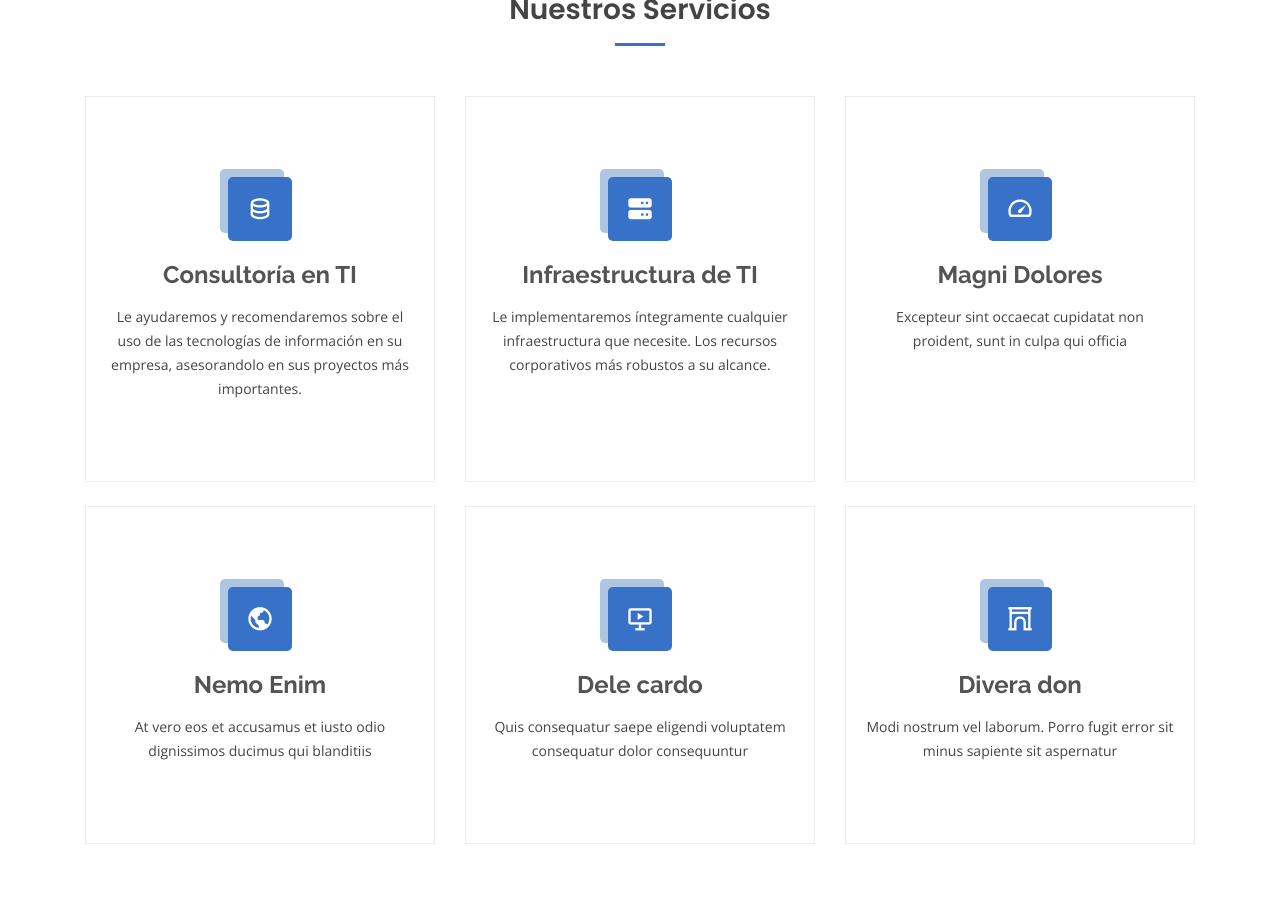
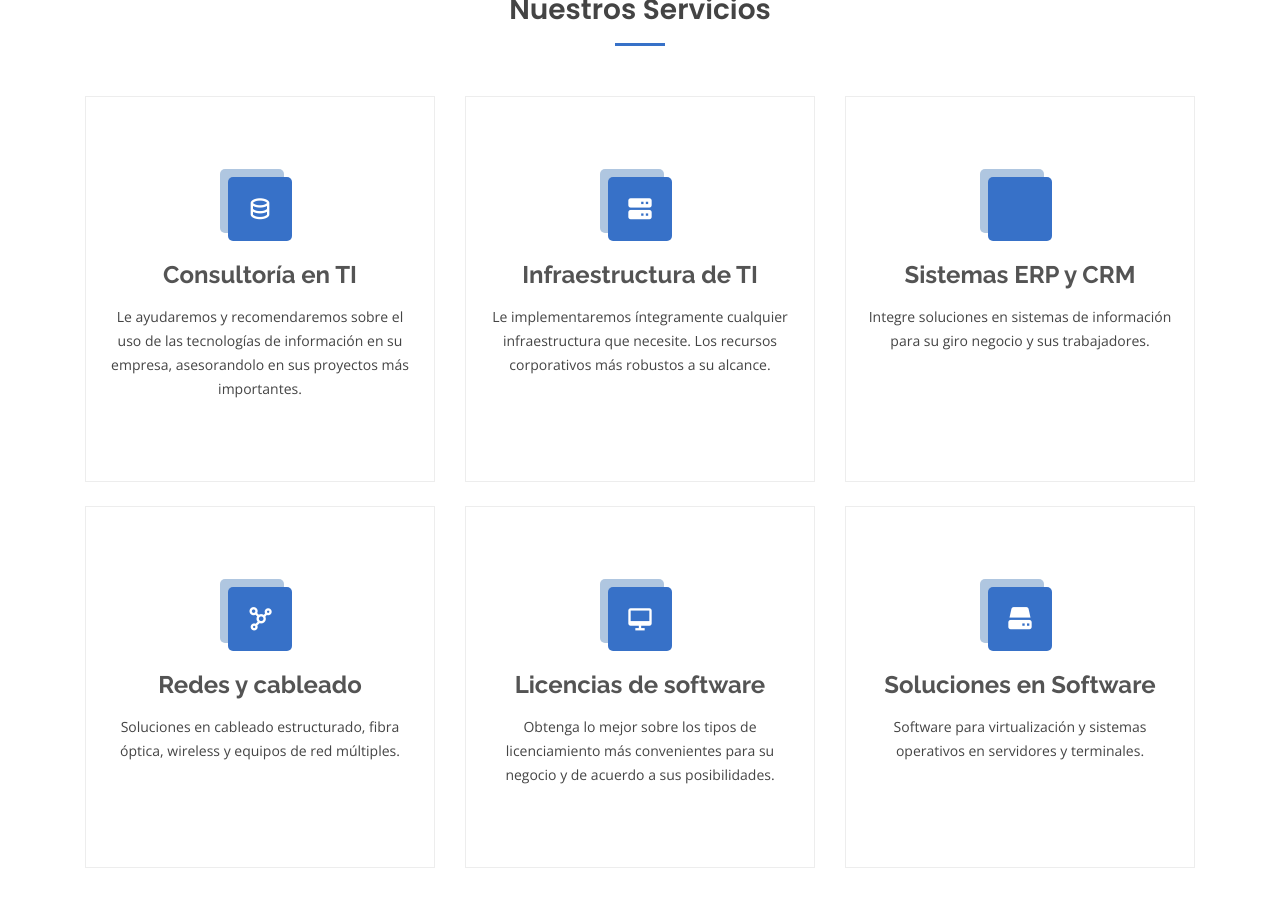
Before and after one commit to tnetworkperu/tnetworkperu.github.io, a Jekyll site: the page built from index.markdown, in a window 1280 px wide and 900 px high, scrolled down 1546 px. Built offline with Jekyll 4.4.1, drawn with Linux system fonts in a browser that asks for light colours; some of the changed text lies outside the part shown.

Commit message:
Modificando informacioN

```diff
--- a/_includes/featured.html
+++ b/_includes/featured.html
@@ -3,23 +3,23 @@
   <div class="row">
     <div class="col-lg-4">
       <div class="icon-box">
-        <i class="icofont-computer"></i>
-        <h3><a href="">Lorem Ipsum</a></h3>
-        <p>Voluptatum deleniti atque corrupti quos dolores et quas molestias excepturi sint occaecati cupiditate non provident</p>
+        <i class="icofont-bullseye"></i>
+        <h3><a href="">Bienvenido</a></h3>
+        <p>En TNetwork Perú trabajamos con las marcas más reconocidas del mercado en tecnologías de información.</p>
       </div>
     </div>
     <div class="col-lg-4 mt-4 mt-lg-0">
       <div class="icon-box">
-        <i class="icofont-image"></i>
-        <h3><a href="">Dolor Sitema</a></h3>
-        <p>Minim veniam, quis nostrud exercitation ullamco laboris nisi ut aliquip ex ea commodo consequat tarad limino ata</p>
+        <i class="icofont-people"></i>
+        <h3><a href="">Nuestro Equipo</a></h3>
+        <p>Contamos con personal ampliamente capacitado y certificado con extensa experiencia en el rubro.</p>
       </div>
     </div>
     <div class="col-lg-4 mt-4 mt-lg-0">
       <div class="icon-box">
-        <i class="icofont-tasks-alt"></i>
-        <h3><a href="">Sed ut perspiciatis</a></h3>
-        <p>Duis aute irure dolor in reprehenderit in voluptate velit esse cillum dolore eu fugiat nulla pariatur</p>
+        <i class="icofont-briefcase"></i>
+        <h3><a href="">Nuestro compromiso</a></h3>
+        <p>Tenemos como objetivo la completa satisfacción del cliente. Que lleve a cabo sus proyectos son nuestra principal meta.</p>
       </div>
     </div>
   </div>
--- a/_includes/footer.html
+++ b/_includes/footer.html
@@ -1,22 +1,24 @@
 <div class="col-lg-3 col-md-6 footer-links">
   <h4>Vínculos</h4>
   <ul>
-    <li><i class="bx bx-chevron-right"></i> <a href="#">Home</a></li>
-    <li><i class="bx bx-chevron-right"></i> <a href="#">About us</a></li>
-    <li><i class="bx bx-chevron-right"></i> <a href="#">Services</a></li>
-    <li><i class="bx bx-chevron-right"></i> <a href="#">Terms of service</a></li>
-    <li><i class="bx bx-chevron-right"></i> <a href="#">Privacy policy</a></li>
+    <li><i class="bx bx-chevron-right"></i> <a href="/">Inicio</a></li>
+    <li><i class="bx bx-chevron-right"></i> <a href="#about">Quiénes somos</a></li>
+    <li><i class="bx bx-chevron-right"></i> <a href="#services">Servicios</a></li>
+    <li><i class="bx bx-chevron-right"></i> <a href="#partner">Partners</a></li>
+    <li><i class="bx bx-chevron-right"></i> <a href="#clients">Clientes</a></li>
   </ul>
 </div>
 
 <div class="col-lg-3 col-md-6 footer-links">
   <h4>Nuestros Servicios</h4>
   <ul>
-    <li><i class="bx bx-chevron-right"></i> <a href="#">Web Design</a></li>
-    <li><i class="bx bx-chevron-right"></i> <a href="#">Web Development</a></li>
-    <li><i class="bx bx-chevron-right"></i> <a href="#">Product Management</a></li>
-    <li><i class="bx bx-chevron-right"></i> <a href="#">Marketing</a></li>
-    <li><i class="bx bx-chevron-right"></i> <a href="#">Graphic Design</a></li>
+    <li><i class="bx bx-chevron-right"></i> <a href="#services">Consultoría en TI</a></li>
+    <li><i class="bx bx-chevron-right"></i> <a href="#services">Infraestructura en TI</a></li>
+    <li><i class="bx bx-chevron-right"></i> <a href="#services">Sistemas de ERP y CRM</a></li>
+    <li><i class="bx bx-chevron-right"></i> <a href="#services">Redes y cableado</a></li>
+    <li><i class="bx bx-chevron-right"></i> <a href="#services">Licencias de software</a></li>
+    <li><i class="bx bx-chevron-right"></i> <a href="#services">Soluciones en software</a></li>
+
   </ul>
 </div>
 
@@ -32,8 +34,8 @@
 </div>
 
 <div class="col-lg-3 col-md-6 footer-info">
-  <h3>Sobre Nosotros</h3>
-  <p>Cras fermentum odio eu feugiat lide par naso tierra. Justo eget nada terra videa magna derita valies darta donna mare fermentum iaculis eu non diam phasellus.</p>
+  <h3>Redes sociales</h3>
+  <p>Síganos en nuestros principales medios sociales.</p>
   <div class="social-links mt-3">
     <a href="#" class="twitter"><i class="bx bxl-twitter"></i></a>
     <a href="#" class="facebook"><i class="bx bxl-facebook"></i></a>
--- a/_includes/newsletter.html
+++ b/_includes/newsletter.html
@@ -1,6 +1,6 @@
 <div class="col-lg-6">
-  <h4>Nuestro Newsletter</h4>
-  <p>Tamen quem nulla quae legam multos aute sint culpa legam noster magna</p>
+  <h4>Newsletter</h4>
+  <p>Entérese de nuestras ofertas y novedades suscribiéndose a nuestro newsletter.</p>
 </div>
 <div class="col-lg-6">
   <form action="" method="post">
--- a/_includes/services.html
+++ b/_includes/services.html
@@ -21,33 +21,33 @@
 
   <div class="col-lg-4 col-md-6 d-flex align-items-stretch mt-4 mt-lg-0">
     <div class="icon-box">
-      <div class="icon"><i class="bx bx-tachometer"></i></div>
-      <h4><a href="#">Magni Dolores</a></h4>
-      <p>Excepteur sint occaecat cupidatat non proident, sunt in culpa qui officia</p>
+      <div class="icon"><i class="bx bxs-bar-char-alt-2"></i></div>
+      <h4><a href="#">Sistemas ERP y CRM</a></h4>
+      <p>Integre soluciones en sistemas de información para su giro negocio y sus trabajadores.</p>
     </div>
   </div>
 
   <div class="col-lg-4 col-md-6 d-flex align-items-stretch mt-4">
     <div class="icon-box">
-      <div class="icon"><i class="bx bx-world"></i></div>
-      <h4><a href="#">Nemo Enim</a></h4>
-      <p>At vero eos et accusamus et iusto odio dignissimos ducimus qui blanditiis</p>
+      <div class="icon"><i class="bx bx-network-chart"></i></div>
+      <h4><a href="#">Redes y cableado</a></h4>
+      <p>Soluciones en cableado estructurado, fibra óptica, wireless y equipos de red múltiples.</p>
     </div>
   </div>
 
   <div class="col-lg-4 col-md-6 d-flex align-items-stretch mt-4">
     <div class="icon-box">
-      <div class="icon"><i class="bx bx-slideshow"></i></div>
-      <h4><a href="#">Dele cardo</a></h4>
-      <p>Quis consequatur saepe eligendi voluptatem consequatur dolor consequuntur</p>
+      <div class="icon"><i class="bx bx-desktop"></i></div>
+      <h4><a href="#">Licencias de software</a></h4>
+      <p>Obtenga lo mejor sobre los tipos de licenciamiento más convenientes para su negocio y de acuerdo a sus posibilidades.</p>
     </div>
   </div>
 
   <div class="col-lg-4 col-md-6 d-flex align-items-stretch mt-4">
     <div class="icon-box">
-      <div class="icon"><i class="bx bx-arch"></i></div>
-      <h4><a href="#">Divera don</a></h4>
-      <p>Modi nostrum vel laborum. Porro fugit error sit minus sapiente sit aspernatur</p>
+      <div class="icon"><i class="bx bxs-hdd"></i></div>
+      <h4><a href="#">Soluciones en Software</a></h4>
+      <p>Software para virtualización y sistemas operativos en servidores y terminales. </p>
     </div>
   </div>
 
```
